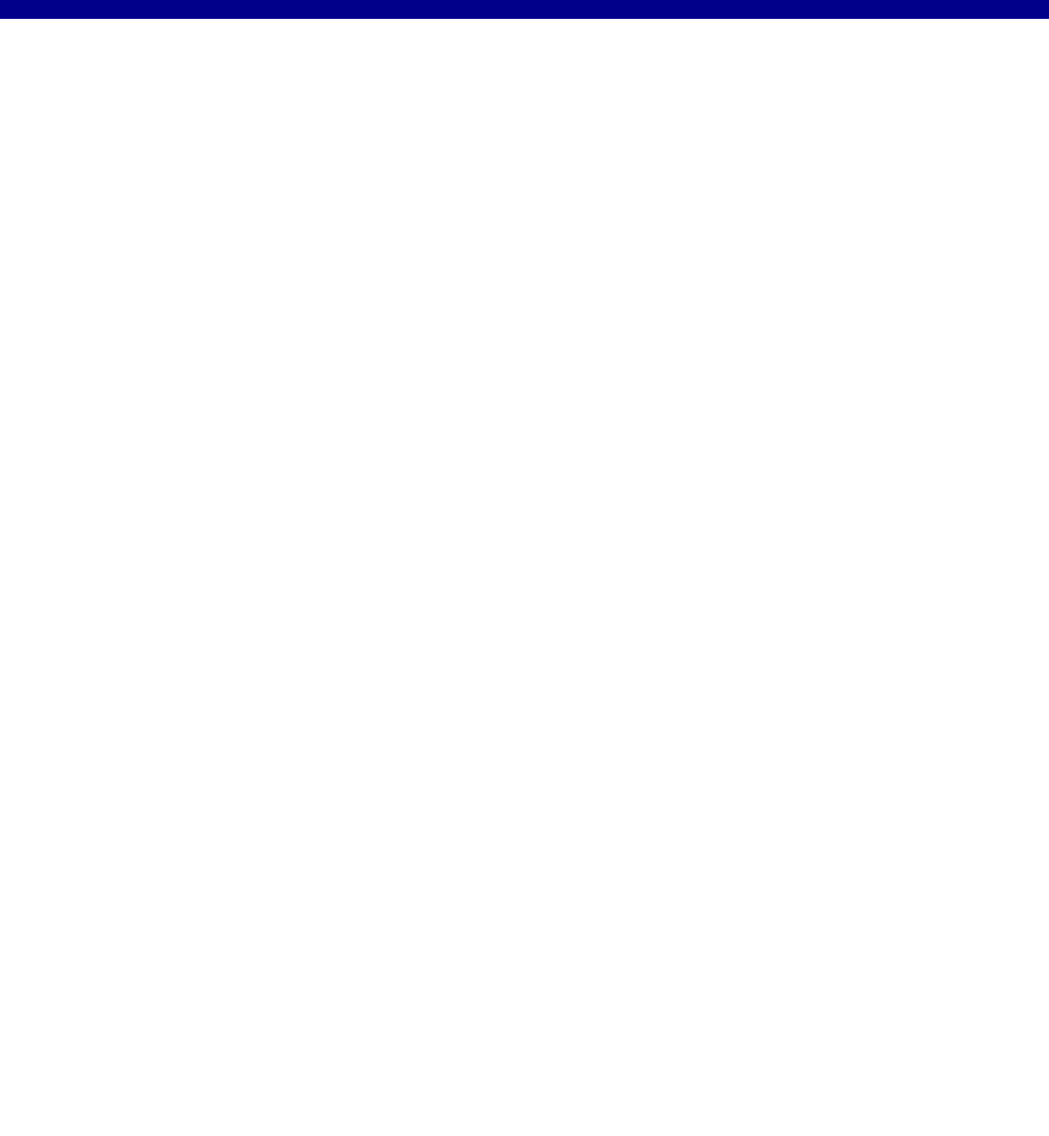
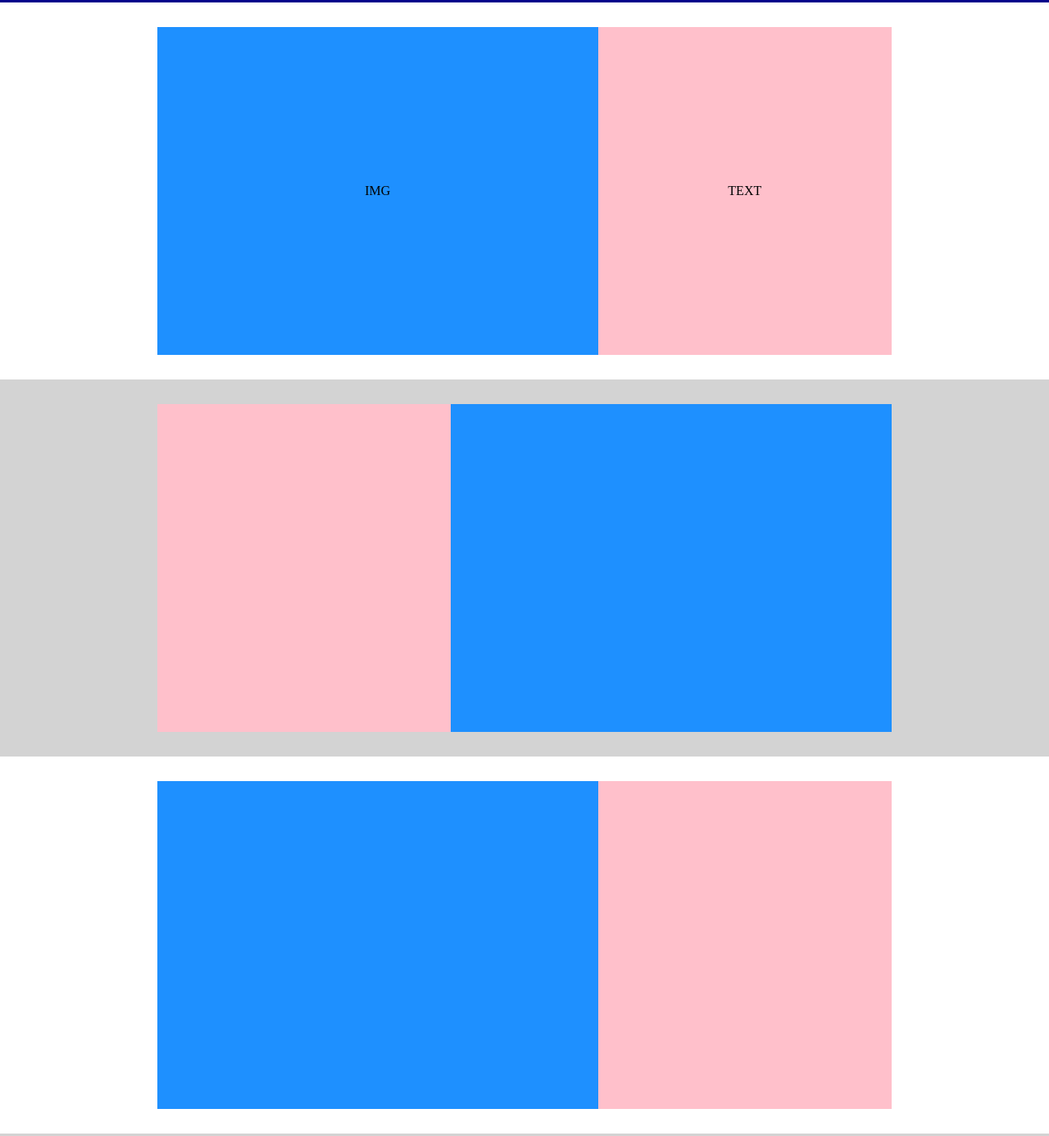
Before and after one commit to Alex-Sibiriu/htmlcss-struttura-discord, a plain HTML site: page index.html in a window 1280 px wide. Shown: the part 448-1834 px from the top of the page at 82% size. Before the commit the page ends 800 px from the top, so only its background shows below. Drawn offline with Linux system fonts and the light colour scheme.

Commit message:
[add] Main

```diff
--- a/css/style.css
+++ b/css/style.css
@@ -4,19 +4,34 @@
   box-sizing: border-box;
 }
 
+ /* GENERALI */
 header {
   background-color: #ADD8E6;
   padding: 20px 0 0;
 }
 
+section {
+  padding: 30px 0;
+}
+
 .container {
   width: 70%;
-  margin: 20px auto;
-  background-color: red;
+  height: 400px;
+  margin: 0px auto;
+  background-color: #228B22;
 
   display: flex;
   justify-content: center;
   align-items: center;
+}
+
+.coloured-section {
+  background-color: #D3D3D3;
+}
+
+ /* HEADER */
+header .container.nav-container {
+  height: fit-content;
 }
 
 header .logo {
@@ -65,3 +80,31 @@ header .login .login-btn {
   height: 300px;
   background-color: #EE82EE;
 }
+
+ /* MAIN */
+ .coloured-section {
+
+  background-color: #D3D3D3;
+ }
+
+ .img-container,
+ .text-container {
+  height: 100%;
+  display: flex;
+  justify-content: center;
+  align-items: center;
+ }
+
+ .img-container {
+  width: 60%;
+  background-color: #1E90FF;
+ }
+
+ .text-container {
+  width: 40%;
+  background-color: #FFC0CB;
+ }
+
+ .container.big-container {
+  height: 800px;
+ }
--- a/index.html
+++ b/index.html
@@ -10,7 +10,7 @@
 <body>
   <header>
     <section>
-      <div class="container">
+      <div class="container nav-container">
         <div class="logo">
           <h1>logo</h1>
         </div>
@@ -38,7 +38,31 @@
   </section>
   </header>
 
+  <main>
+    <section>
+      <div class="container">
+        <div class="img-container">IMG</div>
+        <div class="text-container">TEXT</div>
+      </div>
+    </section>
+    <section class="coloured-section">
+      <div class="container">
+        <div class="text-container"></div>
+        <div class="img-container"></div>
+      </div>
+    </section>
+    <section>
+      <div class="container">
+        <div class="img-container"></div>
+        <div class="text-container"></div>
+      </div>
+    </section>
+    <section class="coloured-section">
+      <div class="container big-container"></div>
+    </section>
+  </main>
 
+  <footer>F</footer>
 
 
 </body>
```
